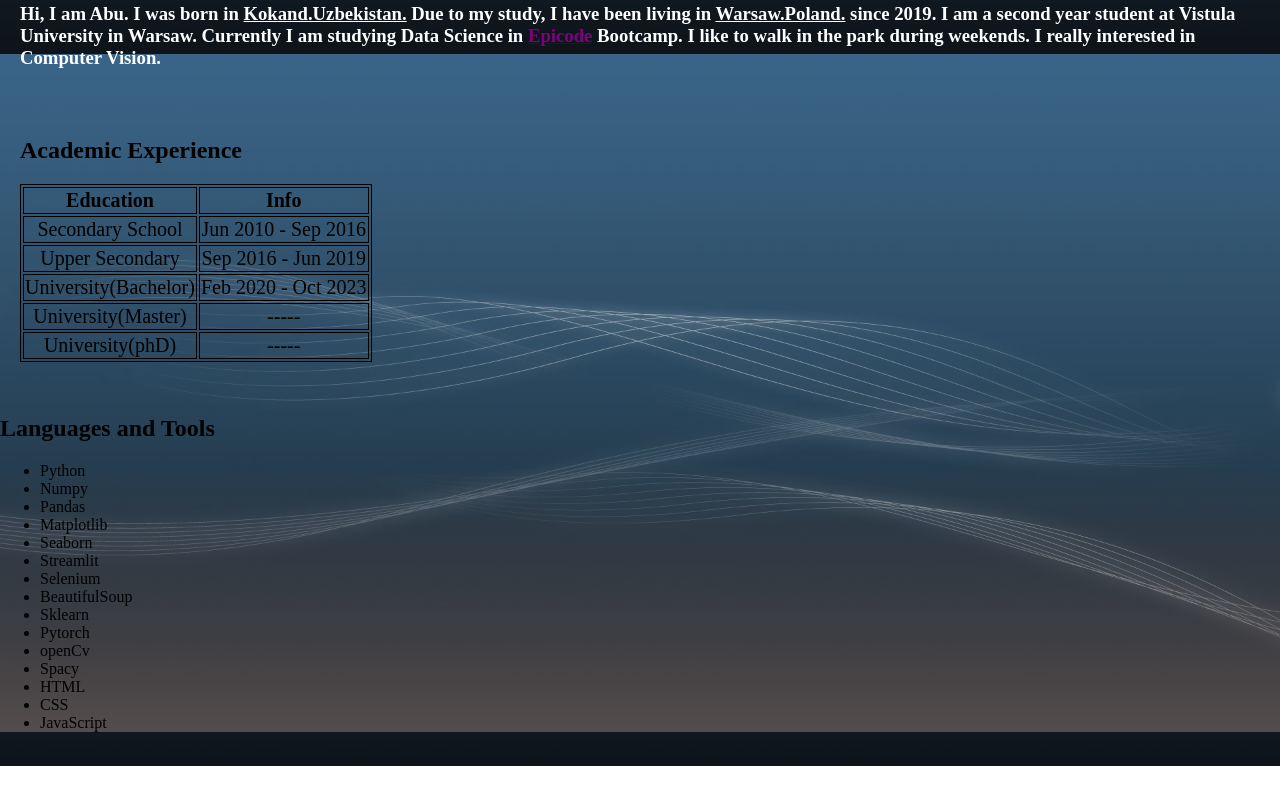
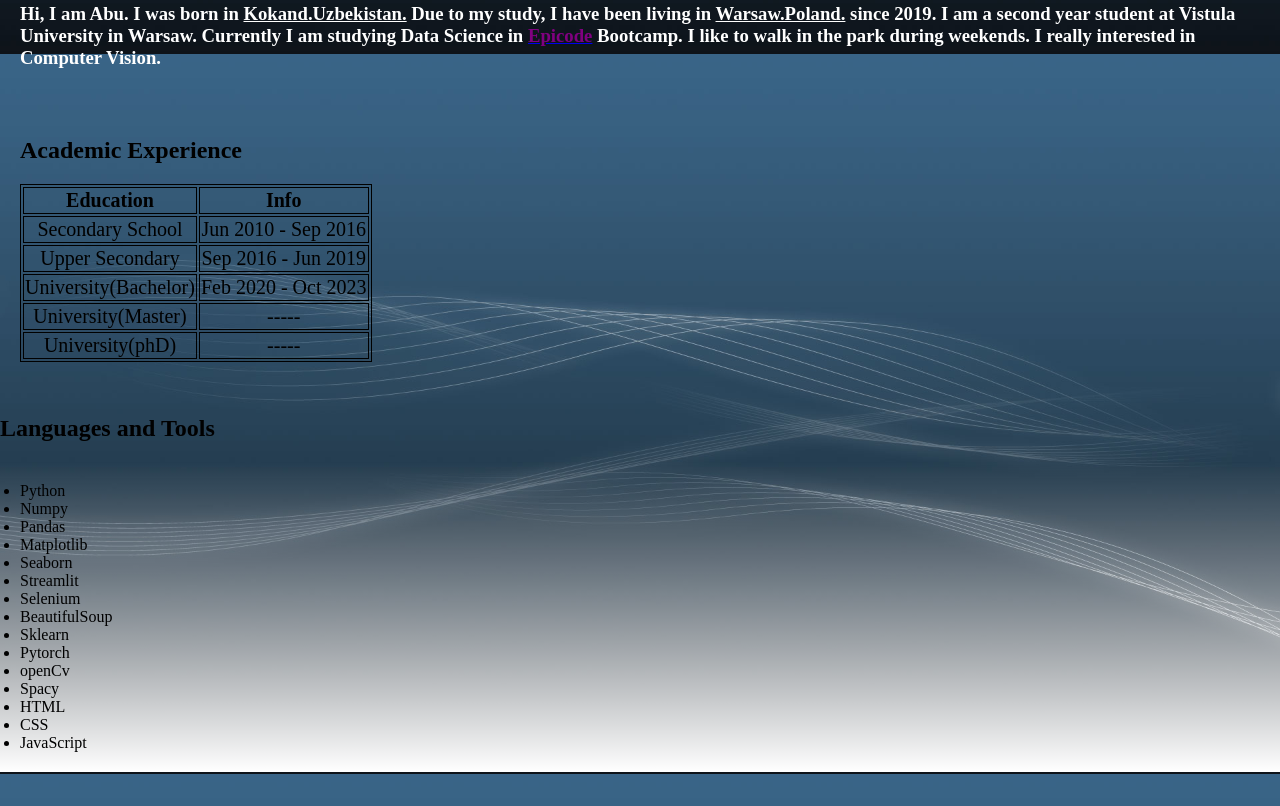
Before and after one commit to Abubakr1710/Software-Engineering, a plain HTML site: page C4D2_CSS Intro and Flexbox/index.html in a window 1280 px wide. Shown: the part 706-1512 px from the top of the page. Before the commit the page ends 1472 px from the top, so only its background shows below. Drawn offline with Linux system fonts and the light colour scheme; a web font is replaced by a local one.

Commit message:
additional

```diff
--- a/C4D2_CSS Intro and Flexbox/index.html
+++ b/C4D2_CSS Intro and Flexbox/index.html
@@ -22,7 +22,8 @@
                 margin: 0;
             }
             .list-item{
-                background: linear-gradient(0deg,rgb(84, 77, 77), transparent);
+                padding: 20px;
+                background: linear-gradient(0deg,rgb(255, 255, 255), transparent);
             }
         </style>
     </head>
```
